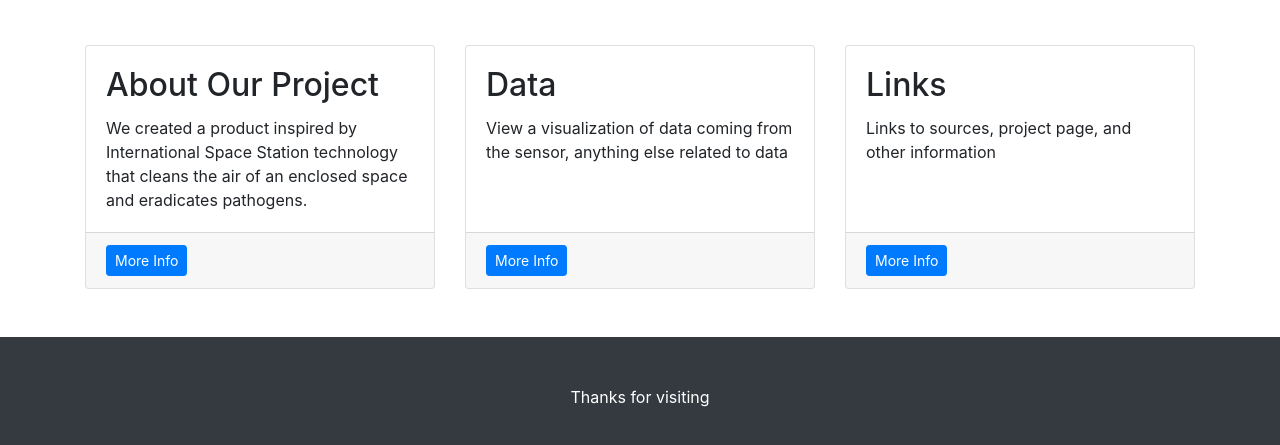
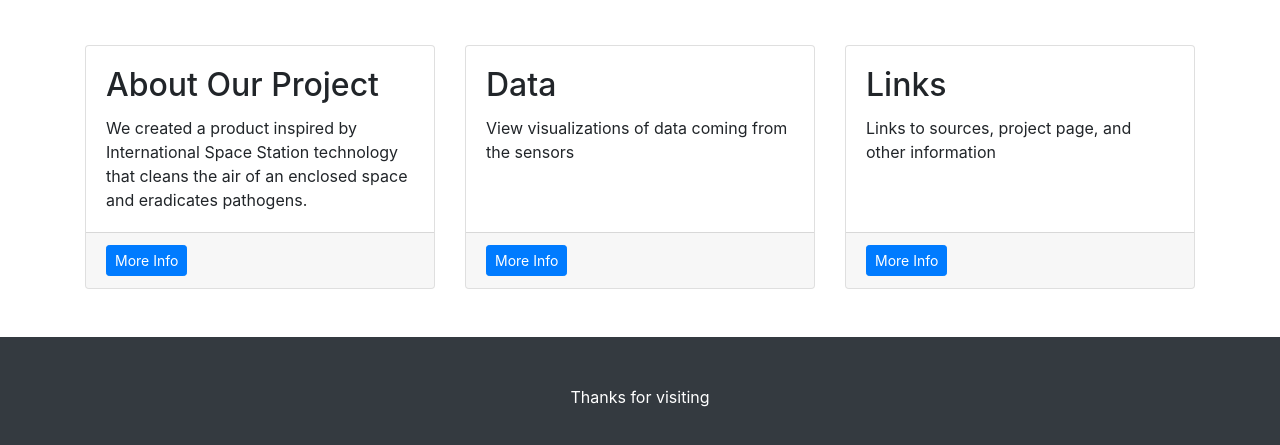
Before and after one commit to PureBreeze-SpaceApps/PureBreeze, a website: page docs/index.html in a window 1280 px wide. Shown: the part 419-864 px from the top of the page. Drawn offline with Linux system fonts and the light colour scheme.

Commit message:
Fixed verbiage

```diff
--- a/docs/index.html
+++ b/docs/index.html
@@ -105,7 +105,7 @@
         <div class="card h-100">
           <div class="card-body">
             <h2 class="card-title">Data</h2>
-            <p class="card-text">View a visualization of data coming from the sensor, anything else related to data</p>
+            <p class="card-text">View visualizations of data coming from the sensors</p>
           </div>
           <div class="card-footer">
             <a href="data.html" class="btn btn-primary btn-sm">More Info</a>
```
